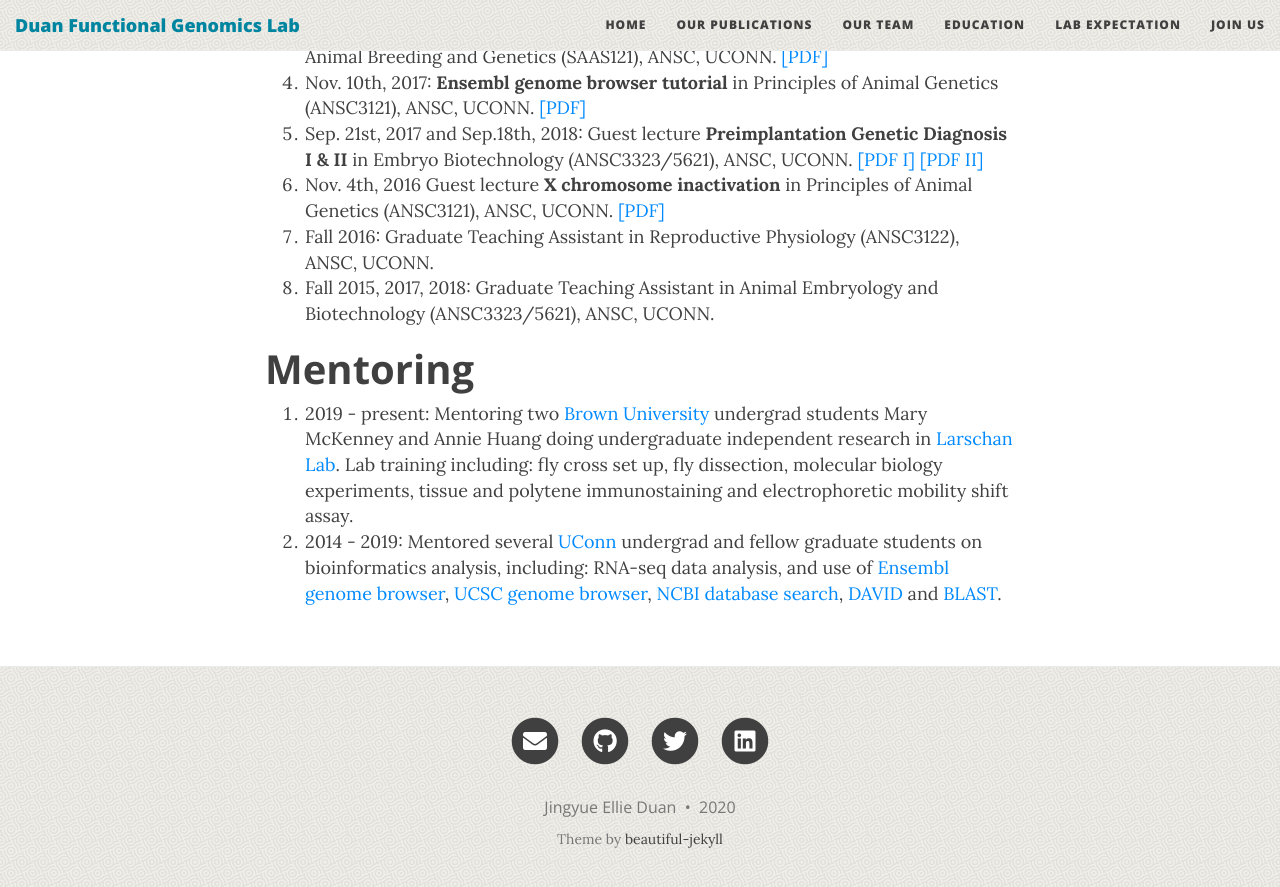
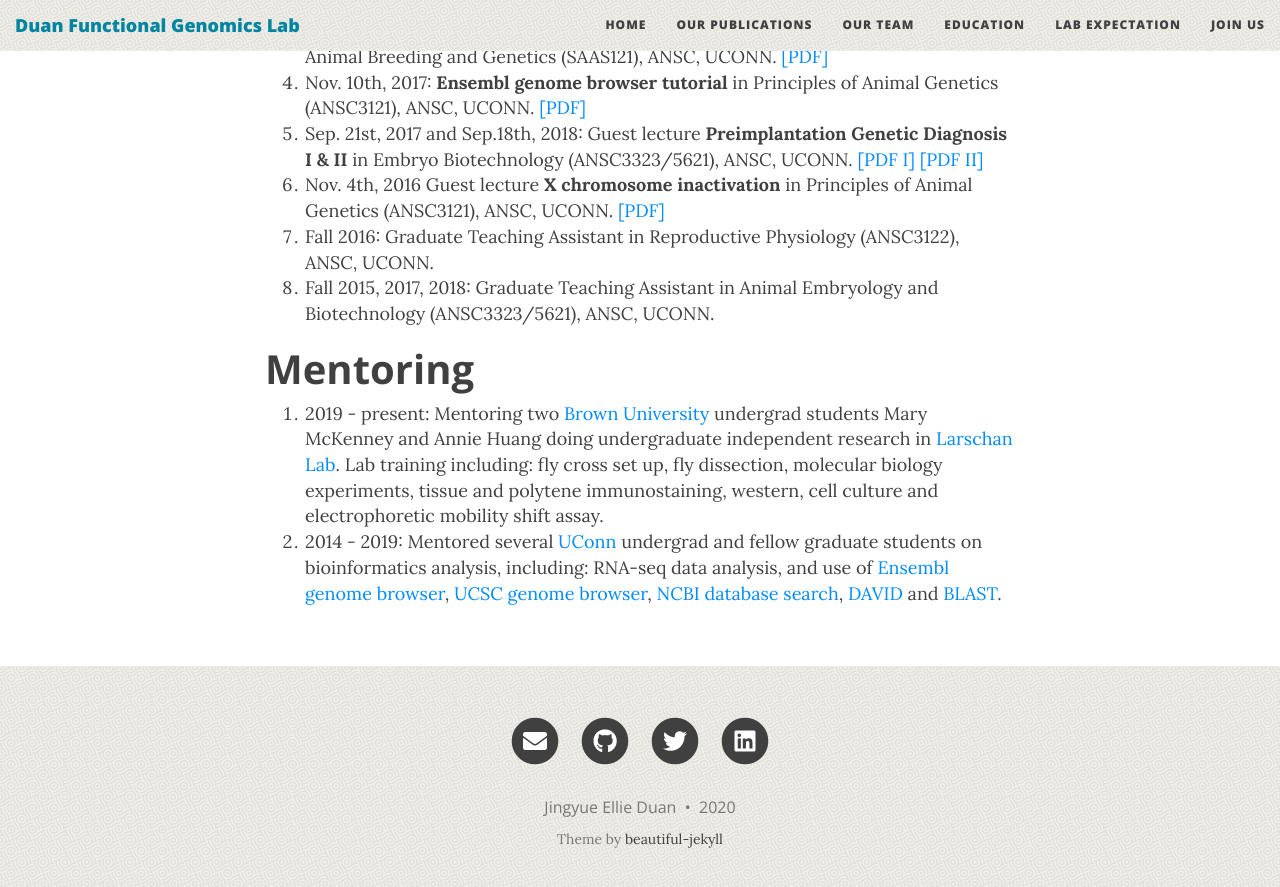
Before and after one commit to EllieDuan/EllieDuan.github.io, a Jekyll site: the page built from teaching.md, in a window 1280 px wide and 900 px high, scrolled down 1038 px. Shown: the top 887 px of the window. Built offline with Jekyll 4.4.1, drawn with Linux system fonts in a browser that asks for light colours; nearby versions of some CDN libraries.

Commit message:
update teaching

```diff
--- a/teaching.md
+++ b/teaching.md
@@ -23,5 +23,5 @@ Moreover, we are strongly committed to strengthening the relationship among stud
 
 # Mentoring
 
-1.	2019 - present: Mentoring two [Brown University](https://www.brown.edu/) undergrad students Mary McKenney and Annie Huang doing undergraduate independent research in [Larschan Lab](https://vivo.brown.edu/display/elarscha). Lab training including: fly cross set up, fly dissection, molecular biology experiments, tissue and polytene immunostaining and electrophoretic mobility shift assay.
+1.	2019 - present: Mentoring two [Brown University](https://www.brown.edu/) undergrad students Mary McKenney and Annie Huang doing undergraduate independent research in [Larschan Lab](https://vivo.brown.edu/display/elarscha). Lab training including: fly cross set up, fly dissection, molecular biology experiments, tissue and polytene immunostaining, western, cell culture and electrophoretic mobility shift assay.
 2. 2014 - 2019: Mentored several [UConn](https://uconn.edu/) undergrad and fellow graduate students on bioinformatics analysis, including: RNA-seq data analysis, and use of [Ensembl genome browser](https://useast.ensembl.org/index.html), [UCSC genome browser](https://genome.ucsc.edu/), [NCBI database search](https://www.ncbi.nlm.nih.gov/search/), [DAVID](https://david.ncifcrf.gov/) and [BLAST](https://blast.ncbi.nlm.nih.gov/Blast.cgi).
```
